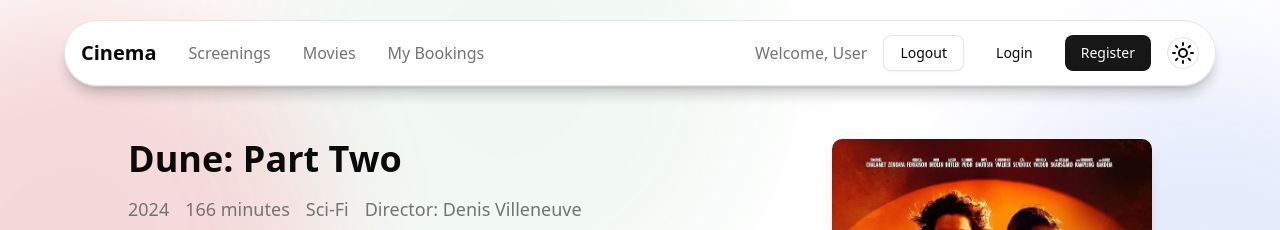
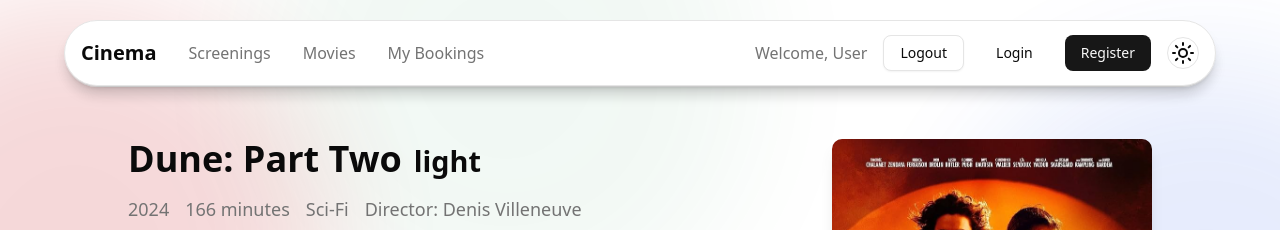
Before and after one commit to horvathgyozo/cinema-awp2, a React (Vite) app in the folder client/: page /movies/1 in a window 1280 px wide. Shown: the top 230 px of the page. Built offline with nearby package versions, Linux system fonts and the light colour scheme.

Commit message:
theme context

```diff
--- a/client/src/App.tsx
+++ b/client/src/App.tsx
@@ -2,9 +2,11 @@
 import MovieDetail from "./MovieDetail";
 import { BrowserRouter, Route, Routes } from "react-router";
 import { Layout } from "./Layout";
+import { ThemeProvider } from "./ThemeProvider";
 
 function App() {
   return (
+    <ThemeProvider>
       <BrowserRouter>
         <Routes>
           <Route element={<Layout />}>
@@ -13,6 +15,7 @@
           </Route>
         </Routes>
       </BrowserRouter>
+    </ThemeProvider>
   );
 }
 
--- a/client/src/MovieDetail.tsx
+++ b/client/src/MovieDetail.tsx
@@ -9,8 +9,10 @@
 import { Button } from "@/components/ui/button";
 import { useParams } from "react-router";
 import movieData from "./dummy-data/movies.json";
+import { useTheme } from "./ThemeProvider";
 
 export default function MovieDetail() {
+  const { theme } = useTheme();
   const params = useParams();
   const movieId = Number(params.id);
   const movie = movieData.find((movie) => movie.id === movieId);
@@ -22,7 +24,10 @@
     <div className="max-w-5xl mx-auto">
       <div className="grid grid-cols-1 md:grid-cols-3 gap-8">
         <div className="md:col-span-2">
-          <h1 className="text-4xl font-bold mb-4">{movie.title}</h1>
+          <h1 className="text-4xl font-bold mb-4">
+            {movie.title}
+            <small className="px-3">{theme}</small>
+          </h1>
           <div className="flex items-center gap-4 mb-4 text-muted-foreground">
             <span className="text-lg">{movie.release_year}</span>
             <span className="text-lg">{movie.duration} minutes</span>
--- a/client/src/ThemeButton.tsx
+++ b/client/src/ThemeButton.tsx
@@ -1,8 +1,9 @@
 import { Moon, Sun } from "lucide-react";
-import { useEffect, useState } from "react";
+import { useEffect } from "react";
+import { useTheme } from "./ThemeProvider";
 
 export function ThemeButton() {
-  const [theme, setTheme] = useState<"light" | "dark">("light");
+  const { theme, setTheme } = useTheme();
 
   useEffect(() => {
     if (theme === "light") {
--- /dev/null
+++ b/client/src/ThemeProvider.tsx
@@ -0,0 +1,31 @@
+import { createContext, useContext, useState } from "react";
+
+type Theme = "light" | "dark";
+interface ThemeContext {
+  theme: Theme;
+  setTheme: (theme: Theme) => void;
+}
+
+const themeContext = createContext<ThemeContext | null>(null);
+
+interface ThemeProviderProps {
+  children: React.ReactElement;
+}
+
+export function ThemeProvider({ children }: ThemeProviderProps) {
+  const [theme, setTheme] = useState<Theme>("light");
+  const themeService = { theme, setTheme };
+  return (
+    <themeContext.Provider value={themeService}>
+      {children}
+    </themeContext.Provider>
+  );
+}
+
+export const useTheme = () => {
+  const object = useContext(themeContext);
+  if (!object) {
+    throw new Error("useTheme must be used within a Provider");
+  }
+  return object;
+};
```
Lines whose indentation alone changed are shown as unchanged.
